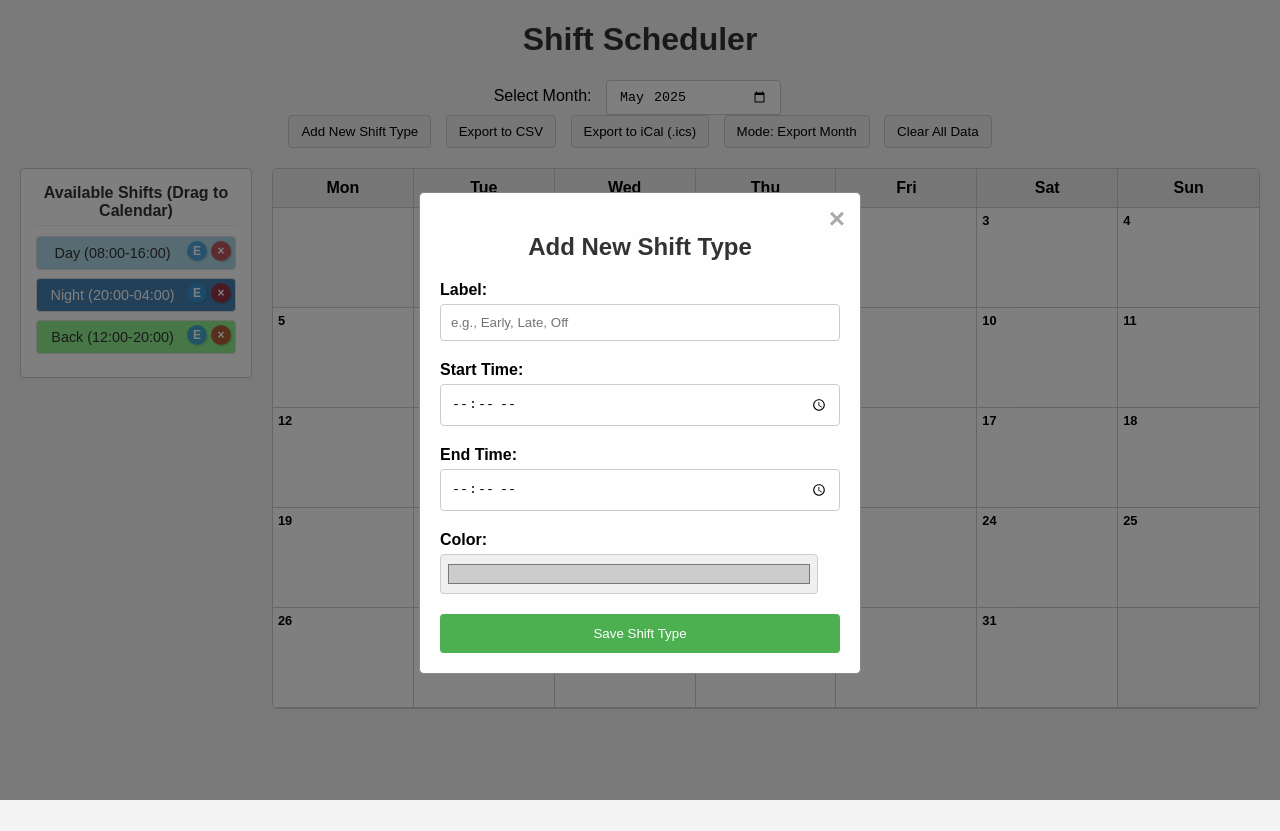
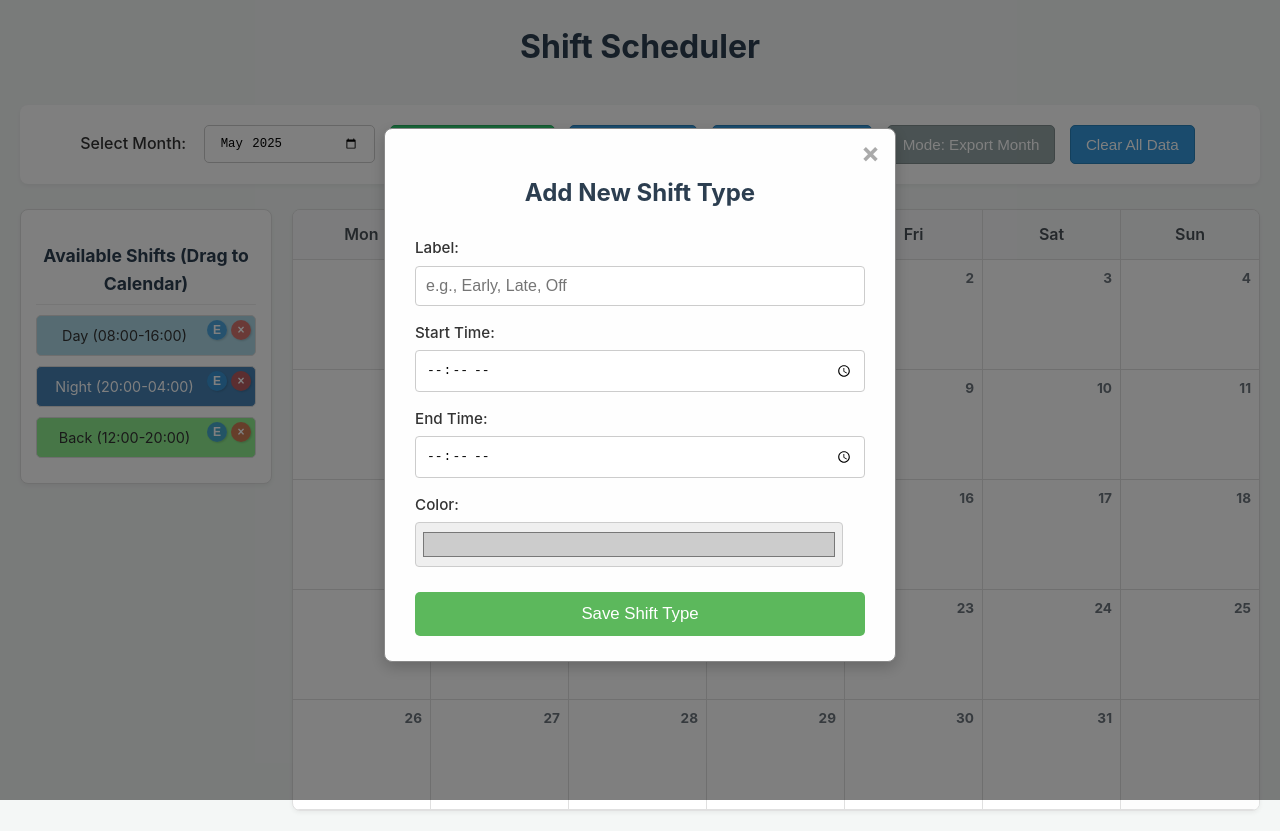
Before and after one commit to Marca5914/simple-shift, a plain HTML site: page index.html in a window 1280 px wide. Both pictures are taken after a click on the button "Add New Shift Type". Before the commit the page ends 800 px from the top, so only its background shows below. Drawn offline with Linux system fonts and the light colour scheme.

Commit message:
Update style.css

```diff
--- a/style.css
+++ b/style.css
@@ -1,303 +1,161 @@
+/* General body styling */
 body {
-    font-family: sans-serif;
+    font-family: -apple-system, BlinkMacSystemFont, "Segoe UI", Roboto, Helvetica, Arial, sans-serif, "Apple Color Emoji", "Segoe UI Emoji", "Segoe UI Symbol";
     margin: 20px;
-    background-color: #f4f4f4;
+    background-color: #f4f7f6;
+    color: #333;
+    line-height: 1.6;
 }
 
+/* Headings */
 h1, h2, h3 {
     text-align: center;
-    color: #333;
+    color: #2c3e50;
+    margin-bottom: 1em;
 }
 
+h1 { font-size: 2em; }
+h2 { font-size: 1.5em; }
+h3 { font-size: 1.1em; border-bottom: 1px solid #eee; padding-bottom: 5px; margin-bottom: 10px; }
+
+/* Controls section styling */
 .controls {
-    margin-bottom: 20px;
+    margin-bottom: 25px;
     text-align: center;
+    padding: 15px;
+    background-color: #ffffff;
+    border-radius: 8px;
+    box-shadow: 0 2px 4px rgba(0, 0, 0, 0.05);
 }
 
-.controls label {
-    margin-right: 5px;
-}
+.controls label { margin-right: 8px; font-weight: 500; }
 
 .controls input[type="month"],
 .controls button {
-    padding: 8px 12px;
-    margin: 0 5px;
+    padding: 10px 15px;
+    margin: 5px;
     border: 1px solid #ccc;
-    border-radius: 4px;
+    border-radius: 5px;
     cursor: pointer;
+    font-size: 0.95em;
+    transition: background-color 0.2s ease, box-shadow 0.2s ease, border-color 0.2s ease;
+    vertical-align: middle; /* Align items nicely on one line */
 }
 
-.controls button:hover {
-    background-color: #e0e0e0;
+.controls input[type="month"] { background-color: #fff; }
+
+.controls button { background-color: #3498db; color: white; border-color: #2980b9; }
+.controls button:hover { background-color: #2980b9; box-shadow: 0 1px 3px rgba(0, 0, 0, 0.1); }
+
+/* Specific button styling */
+#add-shift-type-btn { background-color: #2ecc71; border-color: #27ae60; }
+#add-shift-type-btn:hover { background-color: #27ae60; }
+
+/* --- New Styles --- */
+/* Export Scope Toggle Button */
+#export-scope-toggle {
+    background-color: #95a5a6; /* Neutral grey */
+    border-color: #7f8c8d;
 }
-
-.scheduler-container {
-    display: flex;
-    gap: 20px;
+#export-scope-toggle:hover {
+    background-color: #7f8c8d;
 }
-
-.shift-templates {
-    width: 200px;
-    padding: 15px;
-    border: 1px solid #ccc;
-    background-color: #fff;
-    border-radius: 5px;
-    height: fit-content; /* Adjust height as needed */
+/* Style when exporting 'All' data */
+#export-scope-toggle.export-all-active {
+    background-color: #f39c12; /* Orange */
+    border-color: #e67e22;
 }
-
-/* Style for the currently selected shift template */
-.shift-template.selected-shift-template {
-    outline: 3px solid #007bff; /* Prominent blue outline */
-    outline-offset: 2px;
-    box-shadow: 0 0 10px rgba(0, 123, 255, 0.5); /* Add a glow effect */
-    transform: scale(1.03); /* Slightly larger */
-}
-
-.shift-templates h3 {
-    margin-top: 0;
-    font-size: 1em;
-    border-bottom: 1px solid #eee;
-    padding-bottom: 5px;
-    margin-bottom: 10px;
-}
-
-.shift-template {
-    padding: 8px;
-    margin-bottom: 8px;
-    border-radius: 4px;
-    cursor: grab;
-    text-align: center;
-    font-size: 0.9em;
-    border: 1px solid #ddd;
-    color: #333; /* Default text color */
-}
-
-/* Define colors for default shifts */
-.shift-day { background-color: #add8e6; /* Light Blue */ }
-.shift-night { background-color: #4682b4; /* Steel Blue */ color: white; }
-.shift-back { background-color: #90ee90; /* Light Green */ }
-
-
-.calendar {
-    flex-grow: 1; /* Take remaining space */
-    border: 1px solid #ccc;
-    background-color: #fff;
-    border-radius: 5px;
-    overflow: hidden; /* Contain borders */
-}
-
-.calendar-header {
-    display: grid;
-    grid-template-columns: repeat(7, 1fr);
-    background-color: #eee;
-    font-weight: bold;
-    text-align: center;
-}
-
-.calendar-header > div {
-    padding: 10px 0;
-    border-bottom: 1px solid #ccc;
-    border-right: 1px solid #ccc;
-}
-.calendar-header > div:last-child {
-    border-right: none;
+#export-scope-toggle.export-all-active:hover {
+    background-color: #e67e22;
 }
 
 
-.calendar-days {
-    display: grid;
-    grid-template-columns: repeat(7, 1fr);
-    /* grid-auto-rows: 100px; /* Adjust row height as needed */
+/* Clear All Data Button */
+.danger-btn { /* Reusable class for dangerous actions */
+    background-color: #e74c3c; /* Red */
+    border-color: #c0392b;
+}
+.danger-btn:hover {
+    background-color: #c0392b;
 }
 
-.calendar-day {
-    min-height: 100px; /* Ensure minimum height */
-    border-bottom: 1px solid #ccc;
-    border-right: 1px solid #ccc;
-    padding: 5px;
-    position: relative; /* For positioning shift info */
-    box-sizing: border-box; /* Include padding/border in element's total width/height */
+/* Optional: Line break for controls on smaller screens */
+.control-break { display: none; }
+@media (max-width: 900px) { /* Adjust breakpoint as needed */
+    .control-break { display: block; }
 }
+/* --- End New Styles --- */
 
-.calendar-day:nth-child(7n) { /* Remove right border from last column */
-    border-right: none;
-}
 
-/* Style for days outside the current month (optional) */
-.calendar-day.outside-month {
-    background-color: #f9f9f9;
-    color: #aaa;
-}
+/* Main layout container */
+.scheduler-container { display: flex; flex-wrap: wrap; gap: 20px; }
 
-.calendar-day .day-number {
-    font-weight: bold;
-    font-size: 0.8em;
-    margin-bottom: 5px;
-}
+/* Shift templates list */
+.shift-templates { width: 220px; min-width: 200px; padding: 15px; border: 1px solid #e0e0e0; background-color: #ffffff; border-radius: 8px; height: fit-content; box-shadow: 0 2px 4px rgba(0, 0, 0, 0.05); }
+
+/* Individual shift template */
+.shift-template { padding: 8px 12px; margin-bottom: 10px; border-radius: 5px; cursor: grab; text-align: center; font-size: 0.9em; border: 1px solid #ddd; position: relative; padding-right: 50px; /* Space for edit+delete */ word-wrap: break-word; transition: transform 0.1s ease-in-out; }
+.shift-template:active { cursor: grabbing; transform: scale(1.05); box-shadow: 0 4px 8px rgba(0,0,0,0.1); }
+.shift-template span.label-text { display: block; margin-right: 5px; }
+
+/* Edit/Delete buttons on templates */
+.edit-shift-type-btn, .delete-shift-type-btn { position: absolute; top: 4px; background: rgba(52, 152, 219, 0.8); color: white; border: none; border-radius: 50%; width: 20px; height: 20px; font-size: 12px; line-height: 18px; text-align: center; cursor: pointer; font-weight: bold; padding: 0; box-shadow: 1px 1px 2px rgba(0,0,0,0.15); transition: background-color 0.2s ease; font-family: sans-serif; }
+.edit-shift-type-btn { right: 28px; /* Position left of delete */ }
+.delete-shift-type-btn { right: 4px; background: rgba(231, 76, 60, 0.7); /* Red */ }
+.edit-shift-type-btn:hover { background: rgba(41, 128, 185, 1.0); }
+.delete-shift-type-btn:hover { background: rgba(192, 57, 43, 0.9); }
+
+/* Selected shift template style */
+.shift-template.selected-shift-template { outline: 3px solid #007bff; outline-offset: 2px; box-shadow: 0 0 10px rgba(0, 123, 255, 0.5); transform: scale(1.03); }
+
+/* Calendar container */
+.calendar { flex-grow: 1; border: 1px solid #e0e0e0; background-color: #ffffff; border-radius: 8px; overflow: hidden; box-shadow: 0 2px 4px rgba(0, 0, 0, 0.05); min-width: 400px; }
+
+/* Calendar header (Mon, Tue, etc.) */
+.calendar-header { display: grid; grid-template-columns: repeat(7, 1fr); background-color: #f8f9fa; font-weight: 600; text-align: center; color: #495057; border-bottom: 1px solid #e0e0e0; }
+.calendar-header > div { padding: 12px 0; border-right: 1px solid #e0e0e0; }
+.calendar-header > div:last-child { border-right: none; }
+
+/* Grid container for calendar days */
+.calendar-days { display: grid; grid-template-columns: repeat(7, 1fr); }
+
+/* Individual day cell in the calendar */
+.calendar-day { min-height: 110px; border-bottom: 1px solid #e0e0e0; border-right: 1px solid #e0e0e0; padding: 8px; position: relative; box-sizing: border-box; transition: background-color 0.2s ease; }
+.calendar-day:nth-child(7n) { border-right: none; }
+.calendar-day.outside-month { background-color: #fdfdfd; color: #ced4da; }
+.calendar-day .day-number { font-weight: bold; font-size: 0.85em; margin-bottom: 5px; color: #6c757d; text-align: right; }
+.calendar-day.outside-month .day-number { color: #e9ecef; }
 
 /* Style for shift placed on calendar */
-.shift-on-calendar {
-    padding: 5px;
-    margin-top: 5px;
-    border-radius: 3px;
-    font-size: 0.85em;
-    text-align: center;
-    border: 1px solid #bbb;
-    word-wrap: break-word; /* Prevent long labels from overflowing */
-}
+.shift-on-calendar { padding: 6px 8px; margin-top: 5px; border-radius: 4px; font-size: 0.85em; text-align: center; border: 1px solid rgba(0, 0, 0, 0.1); word-wrap: break-word; cursor: pointer; box-shadow: 0 1px 2px rgba(0,0,0,0.05); }
 
 /* Drag and Drop Highlighting */
-.calendar-day.drag-over {
-    background-color: #e0ffe0; /* Light green highlight */
-    border: 2px dashed #90ee90;
-}
-
+.calendar-day.drag-over { background-color: #e0f2fe; border: 2px dashed #3498db; }
 
 /* Modal Styling */
-.modal {
-    display: none; /* Hidden by default */
-    position: fixed; /* Stay in place */
-    z-index: 1; /* Sit on top */
-    left: 0;
-    top: 0;
-    width: 100%;
-    height: 100%;
-    overflow: auto; /* Enable scroll if needed */
-    background-color: rgba(0, 0, 0, 0.5); /* Black w/ opacity */
+.modal { display: none; position: fixed; z-index: 1000; left: 0; top: 0; width: 100%; height: 100%; overflow: auto; background-color: rgba(0, 0, 0, 0.5); animation: fadeIn 0.3s ease-out; }
+@keyframes fadeIn { from { opacity: 0; } to { opacity: 1; } }
+.modal-content { background-color: #fefefe; margin: 10% auto; padding: 25px 30px; border: 1px solid #888; width: 90%; max-width: 450px; border-radius: 8px; box-shadow: 0 5px 15px rgba(0, 0, 0, 0.2); position: relative; animation: slideIn 0.3s ease-out; }
+@keyframes slideIn { from { transform: translateY(-30px); opacity: 0; } to { transform: translateY(0); opacity: 1; } }
+.close-btn { color: #aaa; position: absolute; top: 10px; right: 15px; font-size: 28px; font-weight: bold; cursor: pointer; line-height: 1; }
+.close-btn:hover, .close-btn:focus { color: black; text-decoration: none; }
+
+/* Form elements inside the modal */
+#add-shift-form div { margin-bottom: 15px; }
+#add-shift-form label { display: block; margin-bottom: 5px; font-weight: 500; font-size: 0.95em; }
+#add-shift-form input[type="text"], #add-shift-form input[type="time"], #add-shift-form input[type="color"] { width: calc(100% - 22px); padding: 10px; border: 1px solid #ccc; border-radius: 4px; font-size: 1em; }
+#add-shift-form input[type="color"] { height: 45px; padding: 5px; cursor: pointer; }
+#add-shift-form input#shift-label:disabled { background-color: #eee; cursor: not-allowed; opacity: 0.7; }
+#add-shift-form button[type="submit"] { background-color: #5cb85c; color: white; padding: 12px 20px; border: none; border-radius: 5px; cursor: pointer; width: 100%; font-size: 1.05em; margin-top: 10px; transition: background-color 0.2s ease; border-color: #4cae4c; }
+#add-shift-form button[type="submit"]:hover { background-color: #4cae4c; }
+
+/* Responsive adjustments */
+@media (max-width: 768px) {
+    .scheduler-container { flex-direction: column; }
+    .shift-templates { width: 100%; margin-bottom: 20px; }
+    .calendar { min-width: unset; }
+    .calendar-day { min-height: 80px; }
+    .controls button { padding: 8px 12px; font-size: 0.9em; }
+    h1 { font-size: 1.5em; }
+    .modal-content { margin: 5% auto; width: 95%; padding: 20px; }
 }
-
-.modal-content {
-    background-color: #fefefe;
-    margin: 15% auto; /* 15% from the top and centered */
-    padding: 20px;
-    border: 1px solid #888;
-    width: 80%; /* Could be more specific */
-    max-width: 400px;
-    border-radius: 5px;
-    position: relative;
-}
-
-.close-btn {
-    color: #aaa;
-    position: absolute;
-    top: 10px;
-    right: 15px;
-    font-size: 28px;
-    font-weight: bold;
-    cursor: pointer;
-}
-
-.close-btn:hover,
-.close-btn:focus {
-    color: black;
-    text-decoration: none;
-}
-
-#add-shift-form label {
-    display: block;
-    margin-top: 10px;
-    margin-bottom: 5px;
-    font-weight: bold;
-}
-
-#add-shift-form input[type="text"],
-#add-shift-form input[type="time"],
-#add-shift-form input[type="color"] {
-    width: calc(100% - 22px); /* Adjust for padding/border */
-    padding: 10px;
-    margin-bottom: 10px;
-    border: 1px solid #ccc;
-    border-radius: 4px;
-}
-
-#add-shift-form input[type="color"] {
-    height: 40px; /* Make color picker easier to click */
-    padding: 5px;
-}
-
-
-#add-shift-form button {
-    background-color: #4CAF50;
-    color: white;
-    padding: 12px 20px;
-    border: none;
-    border-radius: 4px;
-    cursor: pointer;
-    width: 100%;
-    margin-top: 10px;
-}
-
-.delete-shift-type-btn {
-    position: absolute; /* Position relative to the parent .shift-template */
-    top: 4px;
-    right: 4px;
-    background: rgba(200, 0, 0, 0.6); /* Semi-transparent red */
-    color: white;
-    border: none;
-    border-radius: 50%; /* Make it circular */
-    width: 20px;
-    height: 20px;
-    font-size: 12px;
-    line-height: 16px; /* Adjust for vertical centering */
-    text-align: center;
-    cursor: pointer;
-    font-weight: bold;
-    padding: 0;
-    box-shadow: 1px 1px 2px rgba(0,0,0,0.2);
-    transition: background-color 0.2s ease;
-}
-
-/* Adjust padding on the template to make space for two buttons */
-.shift-template {
-    padding-right: 50px; /* Increased padding for edit + delete */
-    position: relative; /* Crucial for positioning buttons */
-}
-
-/* Style for the Edit button */
-.edit-shift-type-btn {
-    position: absolute;
-    top: 4px;
-    /* Position it to the left of the delete button */
-    right: 28px; /* Adjust as needed based on delete button size/spacing */
-    background: rgba(52, 152, 219, 0.8); /* Blue */
-    color: white;
-    border: none;
-    border-radius: 50%;
-    width: 20px;
-    height: 20px;
-    font-size: 12px; /* Using a pencil icon font or SVG would be better */
-    line-height: 18px; /* Adjust for vertical centering */
-    text-align: center;
-    cursor: pointer;
-    font-weight: bold;
-    padding: 0;
-    box-shadow: 1px 1px 2px rgba(0,0,0,0.15);
-    transition: background-color 0.2s ease;
-    /* Simple 'E' for edit, consider an icon font like FontAwesome later */
-    font-family: sans-serif;
-}
-
-.edit-shift-type-btn:hover {
-    background: rgba(41, 128, 185, 1.0); /* Darker blue */
-}
-
-/* Ensure label input is visually distinct when disabled */
-#add-shift-form input#shift-label:disabled {
-    background-color: #eee;
-    cursor: not-allowed;
-    opacity: 0.7;
-}
-
-.delete-shift-type-btn:hover {
-    background: rgba(200, 0, 0, 0.9); /* Darker red on hover */
-}
-
-/* Ensure template text doesn't overlap button badly */
-.shift-template span.label-text { /* We'll wrap the text in a span later */
-     display: block; /* Or inline-block */
-     margin-right: 5px; /* Prevent text running under button */
-}
-
-#add-shift-form button:hover {
-    background-color: #45a049;
-}
```
